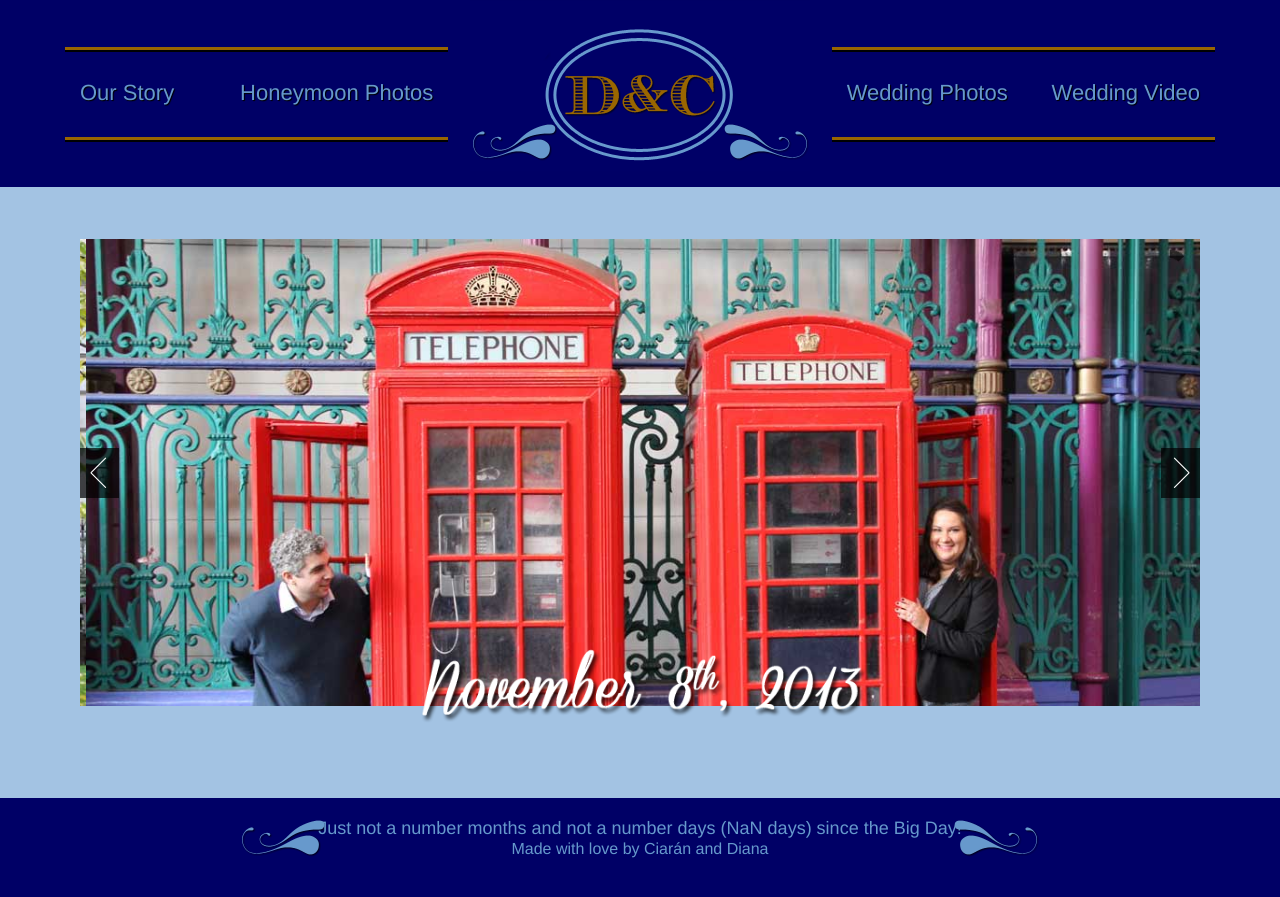
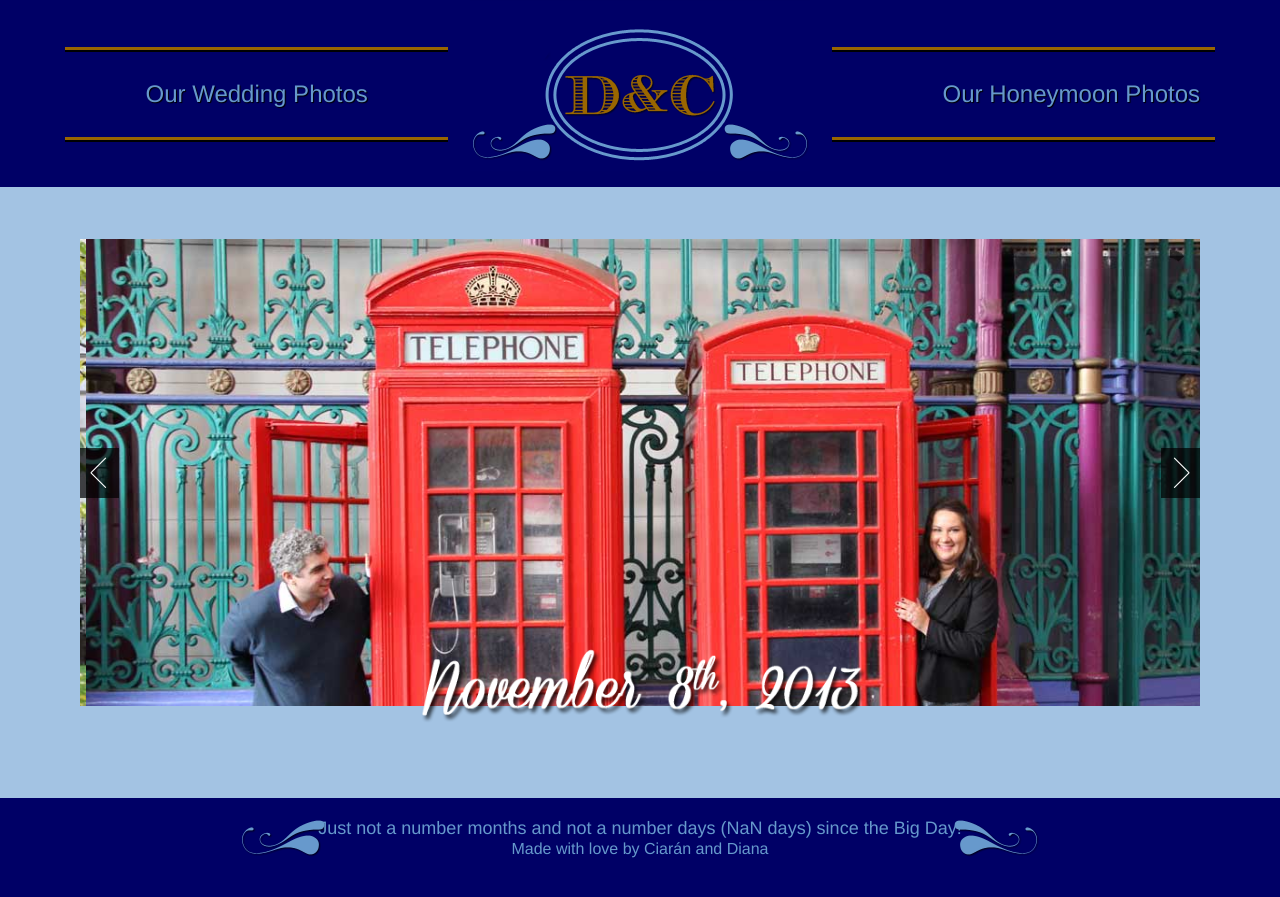
Before and after one commit to CiaranR/diana-and-ciaran, a Jekyll site: the page built from index.html, in a window 1280 px wide. Shown: the top 897 px of the page. Built offline with Jekyll 4.4.1, drawn with Linux system fonts in a browser that asks for light colours; nearby versions of some CDN libraries; comment, search, counter and statistics services are not loaded.

Commit message:
No video link

```diff
--- a/_includes/header.html
+++ b/_includes/header.html
@@ -38,8 +38,7 @@
 			</div>
 			<div class="four columns text-center nav-left">
 				<p>
-					<a href="/Our-Story" class="left">Our&nbsp;Story</a>
-					<a href="https://www.facebook.com/media/set/?set=a.10101490536469779.1073741832.1812086&amp;type=1&amp;l=10344a572f" target="_blank" class="right">Honeymoon&nbsp;Photos</a>
+					<a href="/photos" class="middle">Our&nbsp;Wedding&nbsp;Photos</a>
 				</p>
 			</div>
 			<div class="four columns nav-center text-center">
@@ -47,8 +46,7 @@
 			</div>
 			<div class="four columns text-center nav-right">
 				<p>
-					<a href="/photos" class="left">Wedding&nbsp;Photos</a>
-					<a href="/video" class="right">Wedding&nbsp;Video</a>
+					<a href="https://www.facebook.com/media/set/?set=a.10101490536469779.1073741832.1812086&amp;type=1&amp;l=10344a572f" target="_blank" class="right">Our&nbsp;Honeymoon&nbsp;Photos</a>
 				</p>
 			</div>
 		</div>
--- a/stylesheets/app.css
+++ b/stylesheets/app.css
@@ -44,7 +44,7 @@
 }
 .nav-bg p {
 	margin-top: 25px;
-	font-size: 22px;
+	font-size: 24px;
 }
 .pad-right-50 {
 	padding-right: 50px
```
